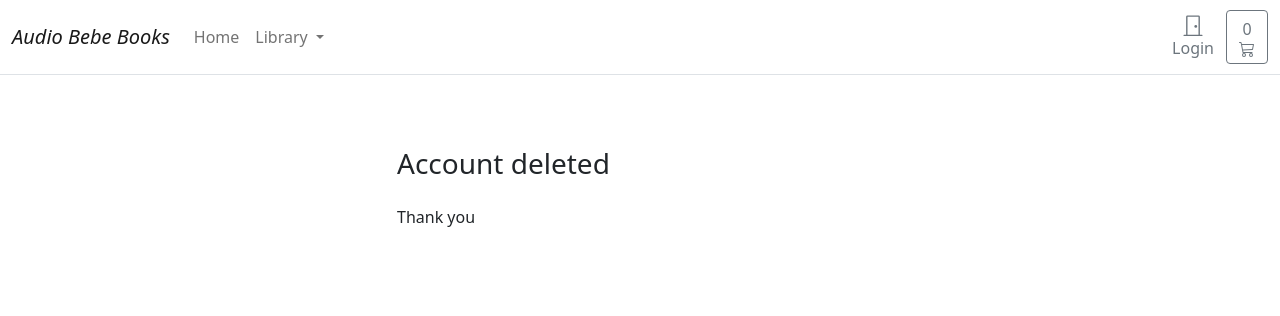
After one commit to MariusBujor/ecommerce1, a Django app: page /account/profile/delete_confirm/ in a window 1280 px wide. The commit adds this page. Shown: the top 316 px of the page. Run offline with Django 3.2, Linux system fonts and the light colour scheme; data that the repository does not hold is empty.

Commit message:
Add the delete account and details option

```diff
--- a/account/urls.py
+++ b/account/urls.py
@@ -1,5 +1,6 @@
 from django.contrib.auth import views as auth_views
 from django.urls import path
+from django.views.generic import TemplateView
 
 from .forms import (UserLoginForm)
 from . import views
@@ -16,5 +17,7 @@ urlpatterns = [
         path('activate/<slug:uidb64>/<slug:token>/', views.account_activate, name='activate'),
         # User Dashboard
         path('dashboard/', views.dashboard, name='dashboard'),
-        path('profile/edit/', views.edit_details, name='edit_details')
+        path('profile/edit/', views.edit_details, name='edit_details'),
+        path('profile/delete_user/', views.delete_user, name='delete_user'),
+        path('profile/delete_confirm/', TemplateView.as_view(template_name="account/user/delete_confirm.html"),name='delete_confirmation'),
 ]
--- /dev/null
+++ b/templates/account/user/delete_confirm.html
@@ -0,0 +1,35 @@
+{% extends "../../store/base.html" %}
+{% block title %}Account has been deleted{% endblock %}
+{% block content %}
+
+<style>
+    .account-form input {
+        border: 2px solid #ccc;
+        height: calc(2em + .75rem + 2px);
+    }
+
+    .account-form input:focus {
+        border-color: #1497ff;
+        box-shadow: none;
+    }
+</style>
+
+    <div class="container-fluid">
+        <div class="row no-gutter">
+            <div class="col-md-12">
+                <div class="login d-flex align-items-center py-5">
+                    <div class="container">
+                        <div class="row">
+                            <div class="col-12 col-lg-6 mx-auto">
+                                <div class="p-4">
+                                    <h3 class="mb-4">Account deleted</h3>
+                                    <p>Thank you</p>
+                                </div>
+                            </div>
+                        </div>
+                    </div>
+                </div>
+            </div>
+        </div>
+    </div>
+    {% endblock %}
```
Also changed, not shown: account/views.py (+12 -6 lines), templates/account/user/edit_details.html (+17 -0 lines), db.sqlite3.
